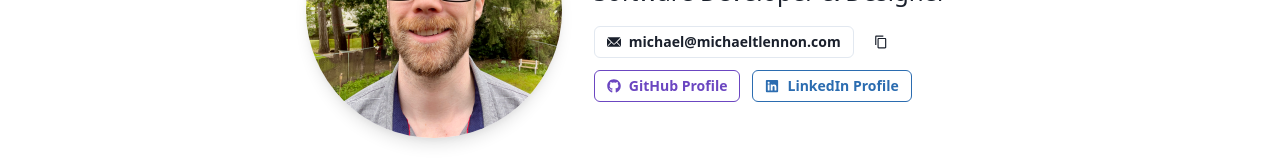
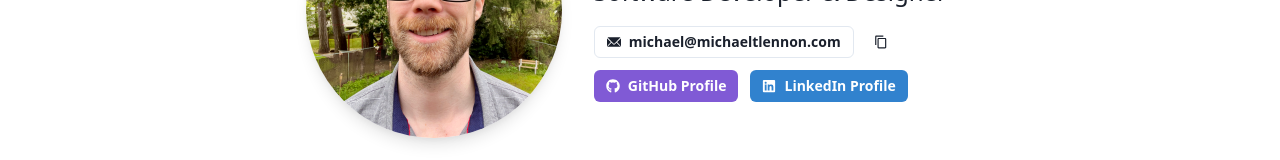
Before and after one commit to Munkyfoot/mtlennon, a Next.js app: page / in a window 1280 px wide. Shown: the part 214-374 px from the top of the page. Built offline with nearby package versions, Linux system fonts and the light colour scheme.

Commit message:
Change button variants for social profiles in ProfileTopper.

```diff
--- a/src/components/ProfileTopper.tsx
+++ b/src/components/ProfileTopper.tsx
@@ -144,7 +144,6 @@ const ProfileTopper = () => {
                             rel="noopener noreferrer"
                             leftIcon={<Icon as={FaGithub} />}
                             colorScheme="purple"
-                            variant="outline"
                             size={{
                                 base: "md",
                                 md: "sm",
@@ -163,7 +162,6 @@ const ProfileTopper = () => {
                             rel="noopener noreferrer"
                             leftIcon={<Icon as={FaLinkedin} />}
                             colorScheme="blue"
-                            variant="outline"
                             size={{
                                 base: "md",
                                 md: "sm",
```
